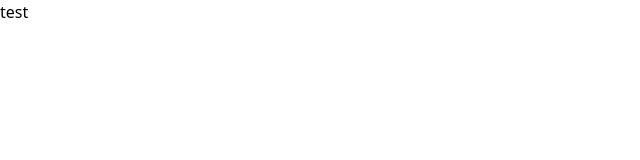
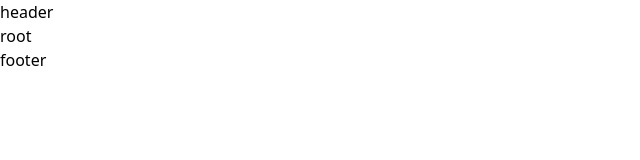
Before and after one commit to bluemiv/gallery-garage, a React (Vite) app: page / in a window 1280 px wide. Shown: the top 160 px of the page, without its empty margins (0-640 px from the left). Built offline with nearby package versions, Linux system fonts and the light colour scheme.

Commit message:
feat: react-router-dom 설정 #5

```diff
--- /dev/null
+++ b/src/layout/BaseLayout.tsx
@@ -0,0 +1,11 @@
+import { Outlet } from 'react-router-dom';
+
+export default function BaseLayout() {
+  return (
+    <div>
+      <header>header</header>
+      <Outlet />
+      <footer>footer</footer>
+    </div>
+  );
+}
--- a/src/main.tsx
+++ b/src/main.tsx
@@ -1,9 +1,11 @@
 import { StrictMode } from 'react';
 import { createRoot } from 'react-dom/client';
+import { RouterProvider } from 'react-router-dom';
+import { router } from './router/router.tsx';
 import './index.css';
 
 createRoot(document.getElementById('root')!).render(
   <StrictMode>
-    <div>test</div>
+    <RouterProvider router={router} />
   </StrictMode>,
 );
--- /dev/null
+++ b/src/pages/GalleryPage.tsx
@@ -0,0 +1,3 @@
+export default function GalleryPage() {
+  return <main>gallery</main>;
+}
--- /dev/null
+++ b/src/pages/RootPage.tsx
@@ -0,0 +1,3 @@
+export default function RootPage() {
+  return <main>root</main>;
+}
--- /dev/null
+++ b/src/router/router.tsx
@@ -0,0 +1,19 @@
+import { createBrowserRouter } from 'react-router-dom';
+import RootPage from '../pages/RootPage.tsx';
+import BaseLayout from '../layout/BaseLayout.tsx';
+import GalleryPage from '../pages/GalleryPage.tsx';
+
+export const ROUTE_PATH = {
+  ROOT: '/',
+  GALLERY: '/gallery',
+};
+
+export const router = createBrowserRouter([
+  {
+    element: <BaseLayout />,
+    children: [
+      { path: ROUTE_PATH.ROOT, element: <RootPage /> },
+      { path: ROUTE_PATH.GALLERY, element: <GalleryPage /> },
+    ],
+  },
+]);
```
